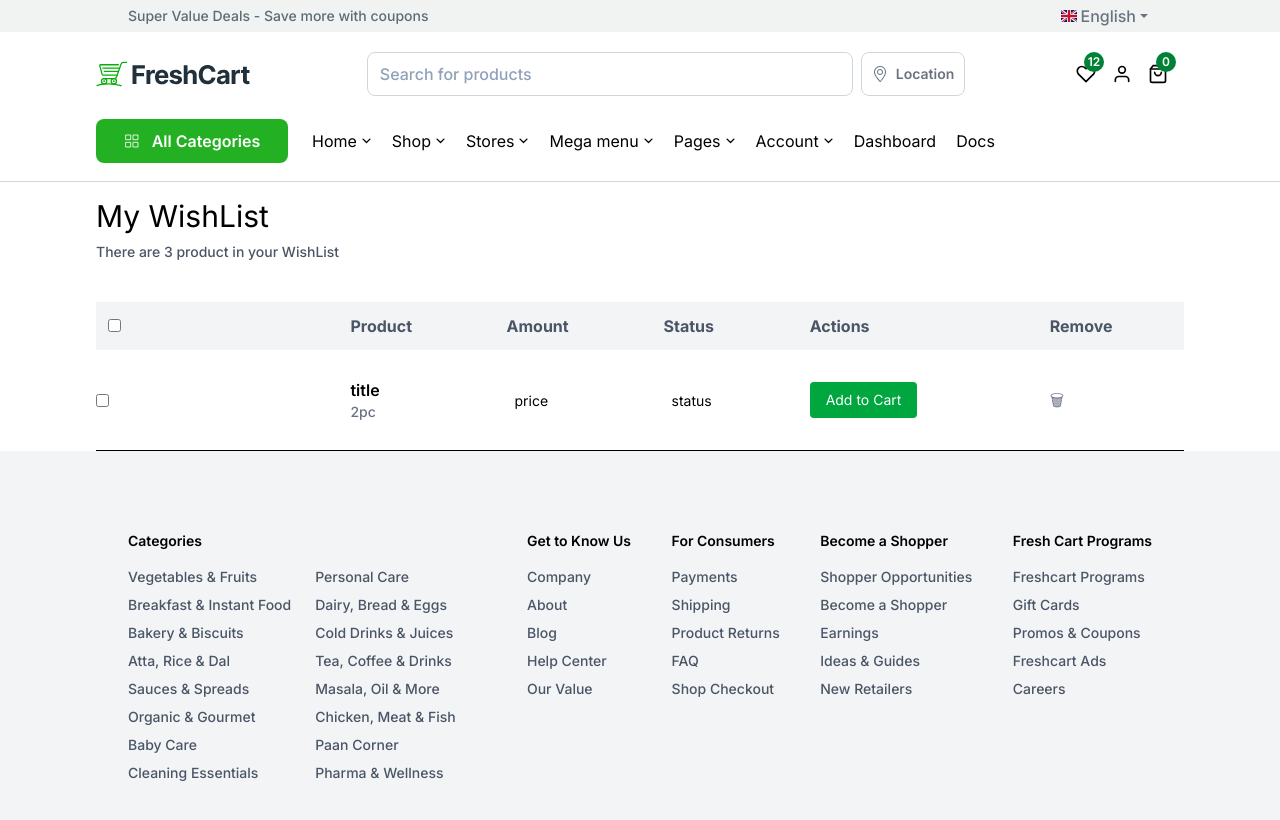
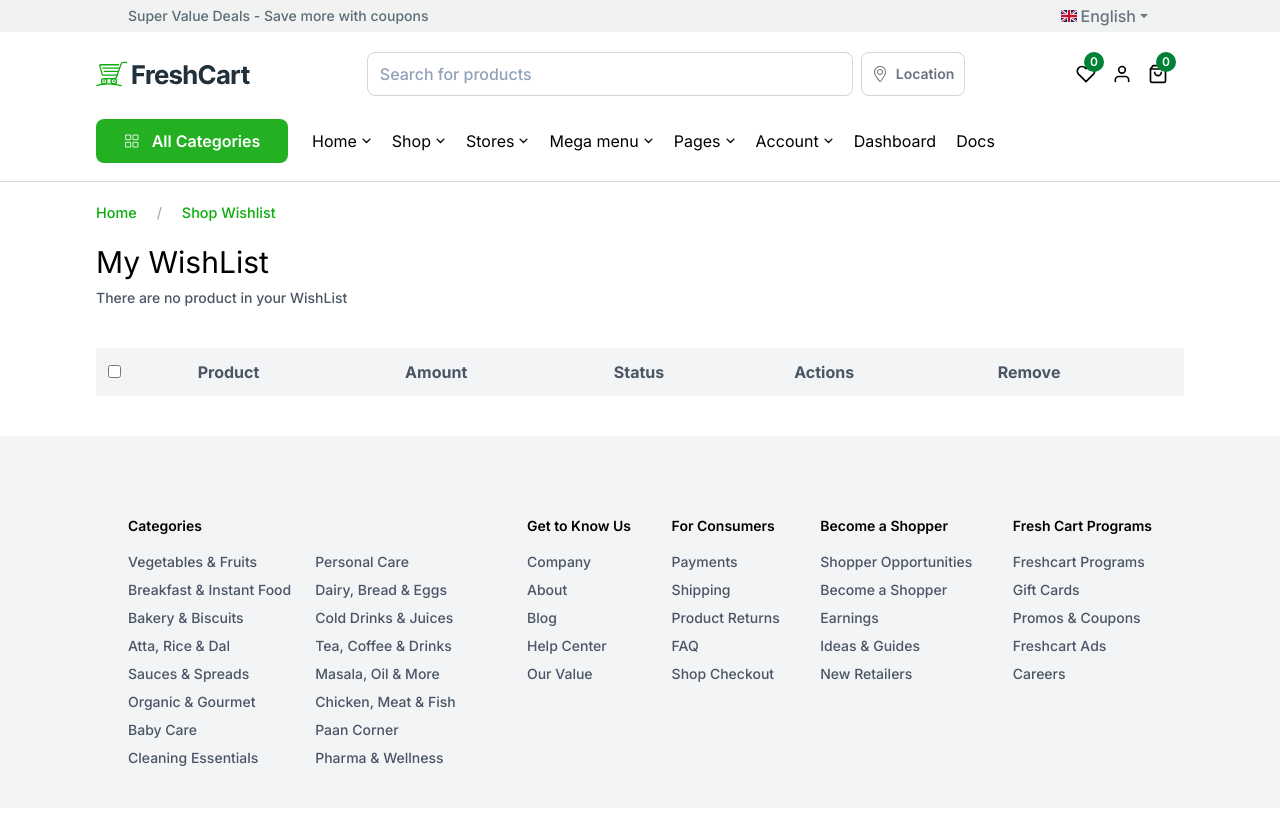
Before and after one commit to requirejide/fresh_cart_clone, a React (Vite) app: page /shop/shop-wishlist in a window 1280 px wide. Shown: the top 820 px of the page. Built offline with nearby package versions, Linux system fonts and the light colour scheme.

Commit message:
wishlist page implement done ✅

```diff
--- a/src/components/Carousel.jsx
+++ b/src/components/Carousel.jsx
@@ -53,11 +53,11 @@ export default function Carousel() {
         </div>
         {carousel.map((value, index) => (
           <motion.div
-            animate={{ translateX: `-${currentIndex * 100}%` }}
-            transition={{
-              duration: 0.5,
-              translateX: { type: "spring", bounce: 0.5 },
-            }}
+            // animate={{ translateX: `-${currentIndex * 100}%` }}
+            // transition={{
+            //   duration: 0.5,
+            //   translateX: { type: "spring", bounce: 0.5 },
+            // }}
             onMouseEnter={pauseSlide}
             onMouseLeave={nextSlide}
             key={index}
--- a/src/components/Cart.jsx
+++ b/src/components/Cart.jsx
@@ -5,6 +5,7 @@ import useToggle from "../stores/useToggle";
 import usePrdouct from "../stores/useProduct";
 
 import { AnimatePresence, motion } from "motion/react";
+import { Link } from "react-router";
 motion;
 
 export default function Cart() {
@@ -68,19 +69,30 @@ function CartInfo() {
 
 function CartItems() {
   const { addToCart, cart, decrementQuantity, removeProduct } = usePrdouct();
+  const setModalOff = useToggle((s) => s.setIsCartOpen);
 
   return (
     <ul className="mb-5">
       {cart.map((value) => (
         <li key={value.id} className="flex items-center justify-between">
           <div className="h-[100px]  flex items-center gap-x-5 ">
+            <Link
+              onClick={setModalOff}
+              to={`/shop/${value.title.replaceAll(" ", "-")}`}
+            >
               <img
                 src={value.image[0]}
                 alt=""
                 className="w-[60px] h-[60px] object-contain"
               />
+            </Link>
             <div>
+              <Link
+                onClick={setModalOff}
+                to={`/shop/${value.title.replaceAll(" ", "-")}`}
+              >
                 <p className="text-sm mb-2 font-semibold">{value.title}</p>
+              </Link>
               <div className="flex items-center gap-x-2 hover:text-red-600">
                 <RiDeleteBin2Line
                   onClick={() => removeProduct(value)}
--- a/src/components/Navbar.jsx
+++ b/src/components/Navbar.jsx
@@ -45,8 +45,10 @@ function Navbar() {
 export default Navbar;
 
 function WishlistSvg() {
+  const { wishList } = usePrdouct();
   return (
     <>
+      <Link to={`/shop/shop-wishlist`}>
         <div className="relative">
           <svg
             xmlns="http://www.w3.org/2000/svg"
@@ -62,9 +64,10 @@ function WishlistSvg() {
             <path d="M20.84 4.61a5.5 5.5 0 0 0-7.78 0L12 5.67l-1.06-1.06a5.5 5.5 0 0 0-7.78 7.78l1.06 1.06L12 21.23l7.78-7.78 1.06-1.06a5.5 5.5 0 0 0 0-7.78z"></path>
           </svg>
           <span className="bg-green-700 text-xs font-semibold text-white absolute -top-3 -right-2 w-[20px] h-[20px] rounded-full flex items-center justify-center">
-          12
+            {wishList.length}
           </span>
         </div>
+      </Link>
     </>
   );
 }
--- a/src/components/Product.jsx
+++ b/src/components/Product.jsx
@@ -1,10 +1,9 @@
-import React, { useState } from "react";
+import { useState } from "react";
 import usePrdouct from "../stores/useProduct";
 import { useParams } from "react-router";
-import { FaRegHeart, FaStar } from "react-icons/fa6";
-import { FaStarHalfAlt } from "react-icons/fa";
 import { LuShoppingBag } from "react-icons/lu";
-import { MdOutlineCompareArrows } from "react-icons/md";
+import { CiHeart } from "react-icons/ci";
+import { FaHeart } from "react-icons/fa";
 import BackwardLink from "./BackwardLink";
 import Card from "./Card";
 import { motion } from "motion/react";
@@ -13,9 +12,10 @@ motion;
 const tabs = ["Product Details", "Information", "Reviews", "Seller Info"];
 
 export default function Product() {
-  const { allProduct } = usePrdouct();
+  const { allProduct, addToWishList, wishList } = usePrdouct();
   const [selectedImg, setSelectedImg] = useState(0);
   const [selectedTab, setSelectedTab] = useState(0);
+
   const [zoom, setZoom] = useState(false);
   const [pointer, setPointer] = useState({ x: 50, y: 50 });
   const { title } = useParams();
@@ -41,6 +41,8 @@ export default function Product() {
     setPointer({ x, y });
   };
   const related = allProduct.slice(0, 5);
+  const markedWish = wishList.find((value) => value.id === details.id);
+  console.log(wishList);
 
   return (
     <>
@@ -138,8 +140,17 @@ export default function Product() {
                 <button className="bg-green-600 text-sm flex items-center gap-x-2 text-white px-10 font-semibold py-2 rounded hover:bg-green-700">
                   <LuShoppingBag className="text-2xl" /> Add to Cart
                 </button>
-                <button className="text-gray-500 text-2xl cursor-pointer  hover:text-gray-700">
-                  ♡
+                <button
+                  onClick={() => addToWishList(details)}
+                  className="text-gray-500 text-2xl cursor-pointer  hover:text-gray-700"
+                >
+                  {markedWish?.id === details.id ? (
+                    <FaHeart className="text-green-600" />
+                  ) : (
+                    <CiHeart />
+                  )}
+
+                  {/* <FaHeart /> */}
                 </button>
                 <button className="text-gray-500 text-2xl cursor-pointer hover:text-gray-700">
                   ⇄
--- a/src/components/WishList.jsx
+++ b/src/components/WishList.jsx
@@ -1,13 +1,22 @@
+import { Link } from "react-router";
+import { RiDeleteBin2Line } from "react-icons/ri";
+import usePrdouct from "../stores/useProduct";
+
 function WishList() {
+  const { wishList, filterWishList } = usePrdouct();
+
   return (
     <>
+      <BackwardLinks />
       <p className="text-3xl mb-2">My WishList</p>
 
-      <div className="mt-2  overflow-x-scroll">
+      <div className="  overflow-x-scroll scrollbar-hide mb-10">
         <p className="text-sm font-medium text-gray-600">
-          There are 3 product in your WishList
+          {wishList.length <= 0
+            ? "There are no product in your WishList"
+            : `There are ${wishList.length} products in your WishList`}
         </p>
-        <table className="min-w-[1100px]  bg-white mt-10  rounded-lg ">
+        <table className="min-w-[800px] md:min-w-[1100px] lg:w-full   bg-white mt-10  rounded-lg ">
           <thead className="bg-gray-100">
             <tr className="text-left text-gray-600">
               <th className="p-3">
@@ -22,25 +31,42 @@ function WishList() {
           </thead>
 
           <tbody>
-            <tr className="border-b ">
+            {wishList.map((value) => (
+              <tr key={value.id} className="border-b border-gray-200 ">
                 <td className="h-[100px] flex items-center gap-x-5">
                   <input type="checkbox" />
 
                   <div className=" relative p-3 w-[100px] h-[60px]  flex items-center space-x-3 text-4xl">
-                  <img fill src="" alt="" className="object-contain" />
+                    <Link to={`/shop/${value.title.replaceAll(" ", "-")}`}>
+                      <img
+                        src={value.image[0]}
+                        alt={value.title}
+                        className="object-contain"
+                      />
+                    </Link>
                   </div>
                 </td>
                 <td className="p-3 font-medium">
                   <div>
-                  <p className="font-semibold">title</p>
+                    <Link to={`/shop/${value.title.replaceAll(" ", "-")}`}>
+                      <p className="font-semibold">{value.title}</p>
+                    </Link>
                     <p className="text-sm text-gray-500">2pc</p>
                   </div>
                 </td>
                 <td className="p-3">
-                <span className={` text-sm px-2 py-1 rounded `}>price</span>
+                  <span className={` text-sm px-2 py-1 rounded `}>
+                    ${value.unit_price}
+                  </span>
                 </td>
-              <td className="p-3">
-                <span className={` text-sm px-2 py-1 rounded `}>status</span>
+                <td className="p-2">
+                  <span
+                    className={` text-xs px-2 py-1 text-white ${
+                      value.in_stock ? "bg-green-600" : "bg-red-600"
+                    } rounded `}
+                  >
+                    {value.in_stock ? "In Stock" : "Out of Stock"}
+                  </span>
                 </td>
                 <td className="p-3">
                   <button
@@ -50,9 +76,15 @@ function WishList() {
                   </button>
                 </td>
                 <td className="p-3">
-                <button className="text-gray-500 hover:text-red-600">🗑</button>
+                  <button
+                    onClick={() => filterWishList(value)}
+                    className="text-gray-500 hover:text-red-600"
+                  >
+                    <RiDeleteBin2Line />
+                  </button>
                 </td>
               </tr>
+            ))}
           </tbody>
         </table>
       </div>
@@ -61,3 +93,19 @@ function WishList() {
 }
 
 export default WishList;
+
+function BackwardLinks() {
+  return (
+    <>
+      <ul className="flex gap-x-5 text-[.9rem] my-5 ">
+        <Link to="/">
+          <li className="text-[#0AAD0A] font-medium">Home</li>
+        </Link>
+        <span className="text-slate-400">/</span>
+        <Link to="/shop">
+          <li className="text-[#0AAD0A] font-medium">Shop Wishlist</li>
+        </Link>
+      </ul>
+    </>
+  );
+}
--- a/src/stores/useProduct.js
+++ b/src/stores/useProduct.js
@@ -4,6 +4,7 @@ import { product } from "../data/productData";
 const usePrdouct = create((set) => ({
   allProduct: product,
   cart: JSON.parse(localStorage.getItem("cartItem")) || [],
+  wishList: JSON.parse(localStorage.getItem("wishlist")) || [],
   modalMessage: "",
   addToCart: (productObj) =>
     set((state) => {
@@ -47,6 +48,34 @@ const usePrdouct = create((set) => ({
 
       return { cart: update };
     }),
+
+  addToWishList: (productObj) =>
+    set((state) => {
+      const checkWishList = state.wishList.find(
+        (value) => value.id === productObj.id
+      );
+
+      if (checkWishList) {
+        const update = state.wishList.map(
+          (value) => value.id === productObj.id && value
+        );
+        localStorage.setItem("wishlist", JSON.stringify(update));
+        return { wishList: update };
+      } else {
+        const update = [...state.wishList, productObj];
+        localStorage.setItem("wishlist", JSON.stringify(update));
+        return { wishList: update };
+      }
+    }),
+
+  filterWishList: (productObj) =>
+    set((state) => {
+      const update = state.wishList.filter(
+        (value) => value.id !== productObj.id
+      );
+      localStorage.setItem("wishlist", JSON.stringify(update));
+      return { wishList: update };
+    }),
 }));
 
 export default usePrdouct;
```
Also changed, not shown: src/data/productData.js (+16 -0 lines). Lines whose indentation alone changed are shown as unchanged.
